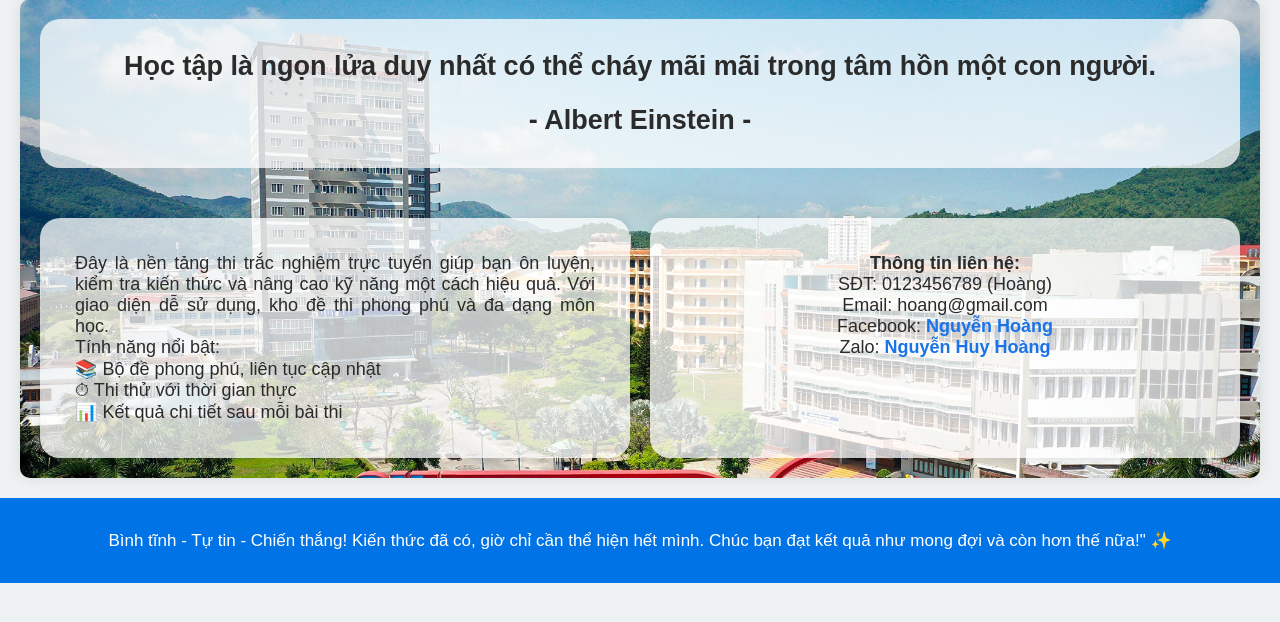
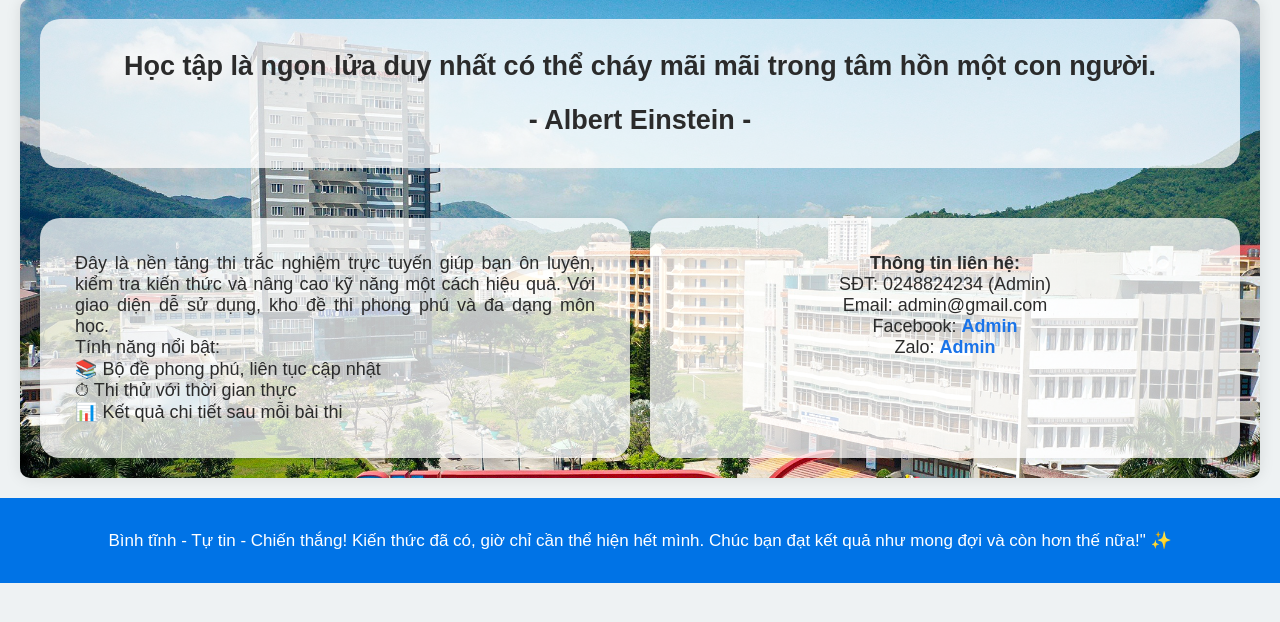
Before and after one commit to winlilom24/NhomTN, a PHP site: page /Nhom/views/home.php in a window 1280 px wide. Shown: the part 125-747 px from the top of the page. Run offline with PHP 8.4, Linux system fonts and the light colour scheme.

Commit message:
chỉnh lại thông tin của trang chủ

```diff
--- a/views/widget/main.php
+++ b/views/widget/main.php
@@ -24,12 +24,12 @@
                  </div>
             <div class="right">
                 <b>Thông tin liên hệ:</b><br>
-                SĐT: 0123456789 (Hoàng)<br>
-                Email: hoang@gmail.com<br>
+                SĐT: 0248824234 (Admin)<br>
+                Email: admin@gmail.com<br>
                 Facebook:
-                <a href="https://www.facebook.com" target="_blank">Nguyễn Hoàng</a><br>
+                <a href="https://www.facebook.com" target="_blank">Admin</a><br>
                 Zalo:
-                <a href="https://zalo.me" target="_blank">Nguyễn Huy Hoàng</a>
+                <a href="https://zalo.me" target="_blank">Admin</a>
             </div>
         </div>
     </div>
```
